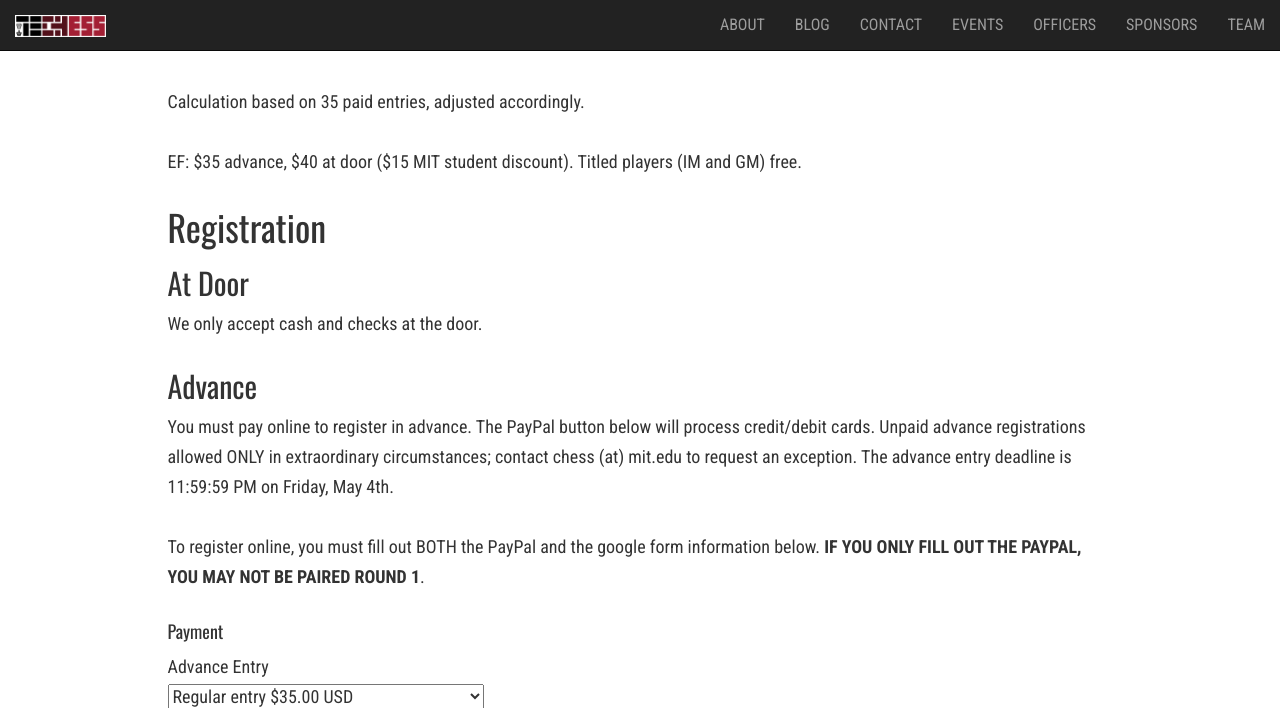
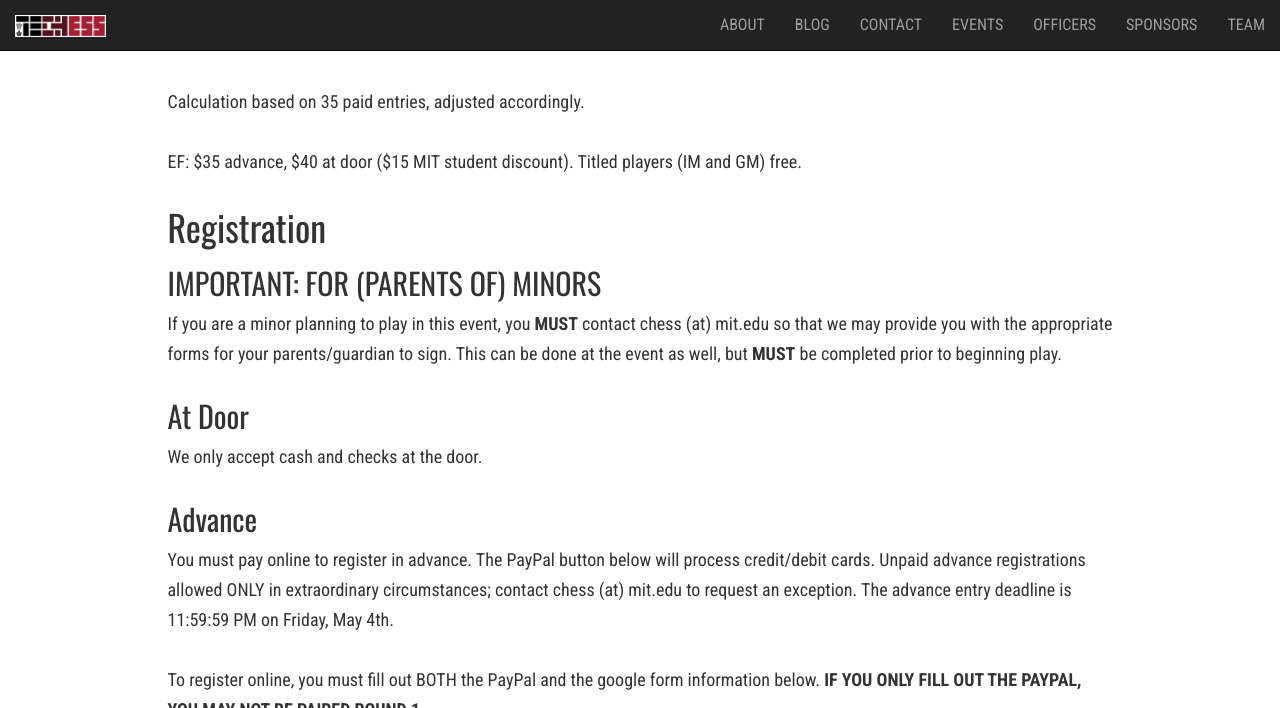
Before and after one commit to Tech-Chess/tech-chess.github.io, a Jekyll site: the page built from _posts/2018-5-6-SpringTournament.md, in a window 1280 px wide and 900 px high, scrolled down 2208 px, cut to the strip 0-708 px from the top of the window. Built offline with Jekyll 4.4.1, drawn with Linux system fonts in a browser that asks for light colours; nearby versions of some CDN libraries.

Commit message:
Update 2018-5-6-SpringTournament.md

```diff
--- a/_posts/2018-5-6-SpringTournament.md
+++ b/_posts/2018-5-6-SpringTournament.md
@@ -52,6 +52,10 @@ EF: $35 advance, $40 at door ($15 MIT student discount). Titled players (IM and
 
 # Registration
 
+## IMPORTANT: FOR (PARENTS OF) MINORS
+
+If you are a minor planning to play in this event, you **MUST** contact chess (at) mit.edu so that we may provide you with the appropriate forms for your parents/guardian to sign. This can be done at the event as well, but **MUST** be completed prior to beginning play.
+
 ## At Door
 
 We only accept cash and checks at the door.
```
